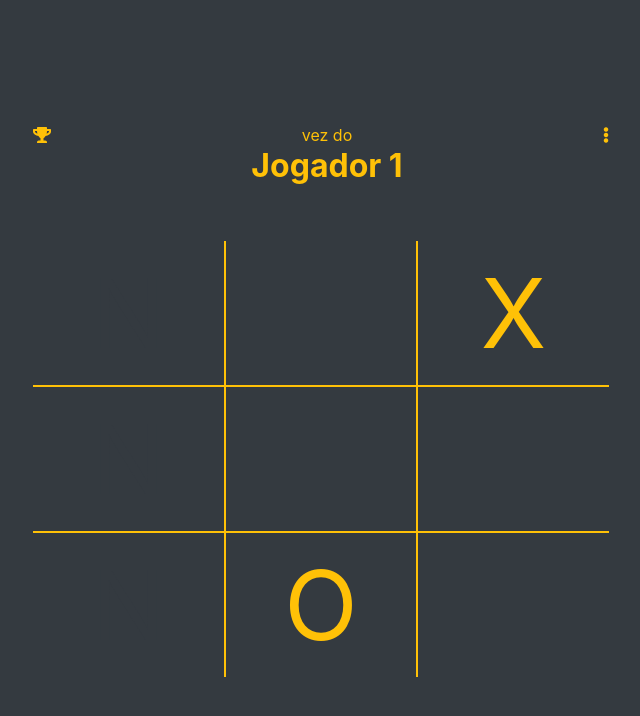
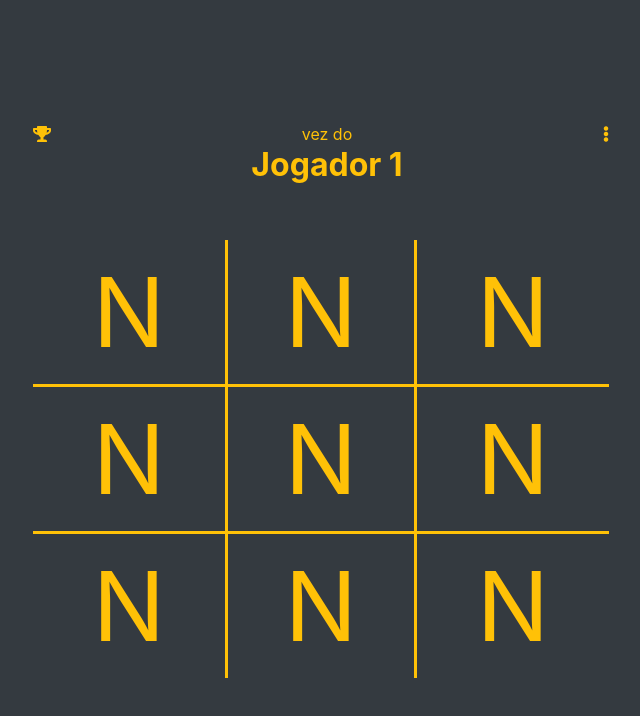
Before and after one commit to EdreiFernandes/jogo-da-velha, a Vue app in the folder browser-game/: page / in a window 1280 px wide. Shown: the top 716 px of the page, without its empty margins (319-959 px from the left). Built offline with nearby package versions, Linux system fonts and the light colour scheme.

Commit message:
Montando tabuleiro dinamicamente

```diff
--- a/browser-game/src/App.vue
+++ b/browser-game/src/App.vue
@@ -7,35 +7,18 @@
                     <a class="text-warning" data-toggle="modal" data-target="#placarModal" title="Placar">
                         <i class="fas fa-trophy"></i>
                     </a>
-                    <div class="text-warning">vez do<h2><b>Jogador 1</b></h2></div>
+                    <div class="text-warning">vez do<h2><b>Jogador {{ playerTurn }}</b></h2></div>
                     <a class="text-warning" data-toggle="modal" data-target="#menuModal" title="Menu">
                         <i class="fas fa-ellipsis-v"></i>
                     </a>
                 </div>
 
-                <div id="game-board" class="row text-tiktaktoe text-warning">
-                    <div class="col-4 border-bottom border-right border-warning text-dark">
-                        N
-                    </div>
-                    <div class="col-4 border-bottom border-right border-left border-warning">
-                    </div>
-                    <div class="col-4 border-bottom border-left border-warning">
-                        X
-                    </div>
-                    <div class="col-4 border-bottom border-right border-top border-warning text-dark">
-                        N
-                    </div>
-                    <div class="col-4 border border-warning">
-                    </div>
-                    <div class="col-4 border-bottom border-top border-left border-warning">
-                    </div>
-                    <div class="col-4 border-right border-top border-warning text-dark">
-                        N
-                    </div>
-                    <div class="col-4 border-right border-top border-left border-warning">
-                        O
-                    </div>
-                    <div class="col-4 border-top border-left border-warning">
+                <div v-for="(gamerow, rowIndex) in gameboard" :key="rowIndex"
+                    class="row tiktaktoe">
+                    <div v-for="(gamecol, colIndex) in gamerow" :key="colIndex"
+                        :class="{'col-4 tiktaktoe-cell text-warning' : true,
+                        'tiktaktoe-cell-middle': rowIndex == 1}">
+                        <div>N</div>
                     </div>
                 </div>
             </div>
@@ -129,7 +112,18 @@
 export default {
   name: 'App',
   components: {
-  }
+  },
+  data() {
+      return {
+          playerTurn: 1,
+
+          //   player: [{id: 1, symbol: 'X', victories: 0},{id: 1, symbol: 'O', victories: 0}],
+      gameboard: [
+          ['N','N','N'],
+          ['N','N','N'],
+          ['N','N','N']]
+      }
+  },
 }
 </script>
 
@@ -138,8 +132,18 @@ export default {
   width: 45%;
 }
 
-.text-tiktaktoe {
+.tiktaktoe {
   font-size: 6rem;
+}
+
+.tiktaktoe .tiktaktoe-cell:nth-of-type(2) {
+  border-right: solid 3px;
+  border-left: solid 3px;
+}
+
+.tiktaktoe .tiktaktoe-cell-middle {
+  border-top: solid 3px;
+  border-bottom: solid 3px;
 }
 
 .modal-dialog {
@@ -160,7 +164,7 @@ export default {
   .w-board {
     width: 90%;
   }
-  .text-tiktaktoe {
+  .tiktaktoe {
     font-size: 3rem;
   }
 }
```
